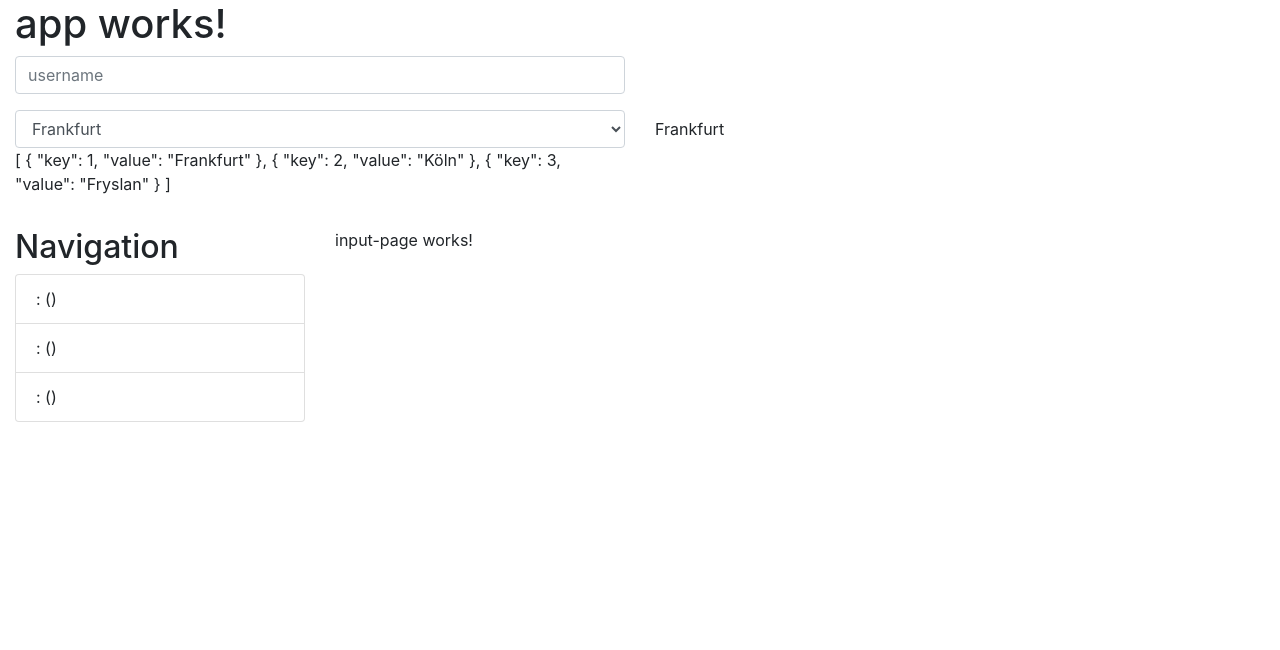
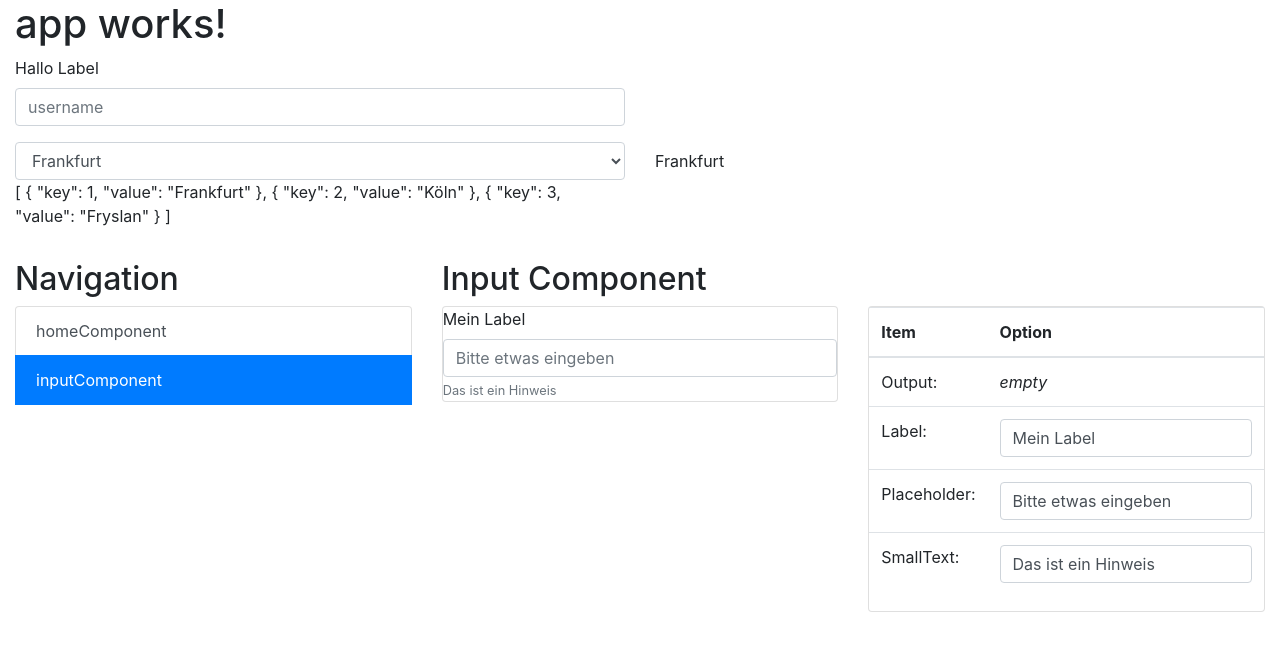
Before and after one commit to DigitalOrbit/angularTest, an Angular app: page /input in a window 1280 px wide. Shown: the top 650 px of the page. Built offline with nearby package versions, Linux system fonts and the light colour scheme.

Commit message:
feat(input-page): add showcase page for input

```diff
--- a/src/app/app.component.html
+++ b/src/app/app.component.html
@@ -19,15 +19,13 @@
     </div>
   </form>
   <div class="row">
-    <div class="col-sm-3">
+    <div class="col-sm-4">
       <h2>Navigation</h2>
-      <ul class="list-group">
-        <li class="list-group-item" *ngFor="let item of selection">
-          {{item.id}}: {{item.name}} ({{item.age}})
-        </li>
-      </ul>
+      <div class="list-group">
+         <a class="list-group-item list-group-item-action" routerLink="/{{item.path}}" routerLinkActive="active" *ngFor="let item of routes" [ngClass]="{'invisible': item.path === '**'}">{{item.path}}Component</a>
+      </div>
     </div>
-    <div class="col-sm-9">
+    <div class="col-sm-8">
       <router-outlet></router-outlet>
     </div>
   </div>
--- a/src/app/app.component.ts
+++ b/src/app/app.component.ts
@@ -1,23 +1,18 @@
 import { Component } from '@angular/core';
 import { CitiesService } from './services/cities.service';
+import { appRoutes } from './app.routing';
 
 @Component({
   selector: 'app-root',
   templateUrl: './app.component.html',
   styleUrls: ['./app.component.scss'],
-  providers: [ CitiesService ]
+  providers: [CitiesService]
 })
 export class AppComponent {
   title = 'app works!';
   placeholder = 'username';
   username = '';
-
-  routes = [
-    {
-      name: 'Input',
-      target: 'pages/Input'
-    }
-  ]
+  routes: any;
 
   selectedKey = 1;
   selection = [];
@@ -25,12 +20,13 @@ export class AppComponent {
 
   constructor(private citiesService: CitiesService) {
     this.getCities();
+    this.routes = appRoutes;
   }
 
   getCities() {
     this.citiesService.getCities()
-                      .subscribe(
-                        response => this.selection = response,
-                        error =>  this.errorMessage = <any>error);
+      .subscribe(
+      response => this.selection = response,
+      error => this.errorMessage = <any>error);
   }
 }
--- a/src/app/app.module.ts
+++ b/src/app/app.module.ts
@@ -3,7 +3,7 @@ import { NgModule } from '@angular/core';
 import { FormsModule } from '@angular/forms';
 import { HttpModule } from '@angular/http';
 import { RouterModule } from '@angular/router';
-import { appRoutes, appRoutingProviders } from './app.routing';
+import { routing } from './app.routing';
 
 import { BaseModule } from './base/base.module';
 import { PagesModule } from './pages/pages.module';
@@ -24,10 +24,9 @@ import { KeyValuePipe } from './pipes/key-value.pipe';
     HttpModule,
     BaseModule,
     PagesModule,
-    RouterModule.forRoot(appRoutes),
+    routing
   ],
   providers: [
-    appRoutingProviders,
   ],
   bootstrap: [
     AppComponent
--- a/src/app/app.routing.ts
+++ b/src/app/app.routing.ts
@@ -5,22 +5,9 @@ import { HomeComponent } from './home/home.component';
 import { InputPageComponent } from './pages/input-page/input-page.component';
 
 export const appRoutes: Routes = [
-    //   { path: 'hero/:id', component: HeroDetailComponent },
-    //   { path: 'crisis-center', component: CrisisCenterComponent },
-    //   {
-    //     path: 'heroes',
-    //     component: HeroListComponent,
-    //     data: {
-    //       title: 'Heroes List'
-    //     }
-    //   },
     { path: 'home', component: HomeComponent },
     { path: 'input', component: InputPageComponent },
     { path: '**', redirectTo: '/home', pathMatch: 'full' }
 ];
 
-export const appRoutingProviders: any[] = [
-
-];
-
 export const routing: ModuleWithProviders = RouterModule.forRoot(appRoutes);
--- a/src/app/base/input/input.component.html
+++ b/src/app/base/input/input.component.html
@@ -1 +1,3 @@
+<label *ngIf="label">{{label}}</label>
 <input class="form-control" placeholder="{{placeholder}}" type="text" [value]="value" (input)="update($event.target.value)">
+<small class="form-text text-muted" *ngIf="smallText">{{smallText}}</small>
--- a/src/app/base/input/input.component.ts
+++ b/src/app/base/input/input.component.ts
@@ -1,24 +1,22 @@
-import { Component, OnInit, Input, Output, EventEmitter } from '@angular/core';
+import { Component, Input, Output, EventEmitter } from '@angular/core';
 
 @Component({
   selector: 'app-input',
   templateUrl: './input.component.html',
   styleUrls: ['./input.component.scss']
 })
-export class InputComponent implements OnInit {
+export class InputComponent {
 
   @Input() label = '';
   @Input() placeholder = '';
+  @Input() smallText = '';
 
   @Input() value: string;
   @Output() valueChange = new EventEmitter<string>();
 
-  update (val: string) {
+  update(val: string) {
     this.value = val;
     this.valueChange.emit(this.value);
   }
 
-  constructor() {}
-
-  ngOnInit() {}
 }
--- a/src/app/pages/input-page/input-page.component.html
+++ b/src/app/pages/input-page/input-page.component.html
@@ -1,3 +1,42 @@
-<p>
-  input-page works!
-</p>
+<h2>Input Component</h2>
+<div class="row">
+  <div class="col">
+    <div class="card">
+      <div class="card-block">
+        <app-input [placeholder]="myPlaceholder" [label]="myLabel" [smallText]="mySmallText" [(value)]="myValue"></app-input>
+      </div>
+    </div>
+  </div>
+  <div class="col">
+    <div class="card">
+      <div class="card-block">
+        <table class="table">
+          <thead>
+            <tr>
+              <th>Item</th>
+              <th>Option</th>
+            </tr>
+          </thead>
+          <tbody>
+            <tr>
+              <td scope="row">Output:</td>
+              <td><span *ngIf="myValue">{{myValue}}</span><span *ngIf="!myValue"><em>empty</em></span></td>
+            </tr>
+            <tr>
+              <td scope="row">Label:</td>
+              <td><input class="form-control" [(ngModel)]="myLabel"></td>
+            </tr>
+            <tr>
+              <td scope="row">Placeholder:</td>
+              <td><input class="form-control" [(ngModel)]="myPlaceholder"></td>
+            </tr>
+            <tr>
+              <td scope="row">SmallText:</td>
+              <td><input class="form-control" [(ngModel)]="mySmallText"></td>
+            </tr>
+          </tbody>
+        </table>
+      </div>
+    </div>
+  </div>
+</div>
--- a/src/app/pages/input-page/input-page.component.ts
+++ b/src/app/pages/input-page/input-page.component.ts
@@ -1,15 +1,14 @@
-import { Component, OnInit } from '@angular/core';
+import { Component } from '@angular/core';
 
 @Component({
   selector: 'app-input-page',
   templateUrl: './input-page.component.html',
   styleUrls: ['./input-page.component.scss']
 })
-export class InputPageComponent implements OnInit {
+export class InputPageComponent {
 
-  constructor() { }
-
-  ngOnInit() {
-  }
-
+  myLabel: string = 'Mein Label';
+  myPlaceholder: string = 'Bitte etwas eingeben';
+  mySmallText: string = 'Das ist ein Hinweis';
+  myValue: string = '';
 }
```
Also changed, not shown: src/app/pages/pages.module.ts (+6 -1 lines).
